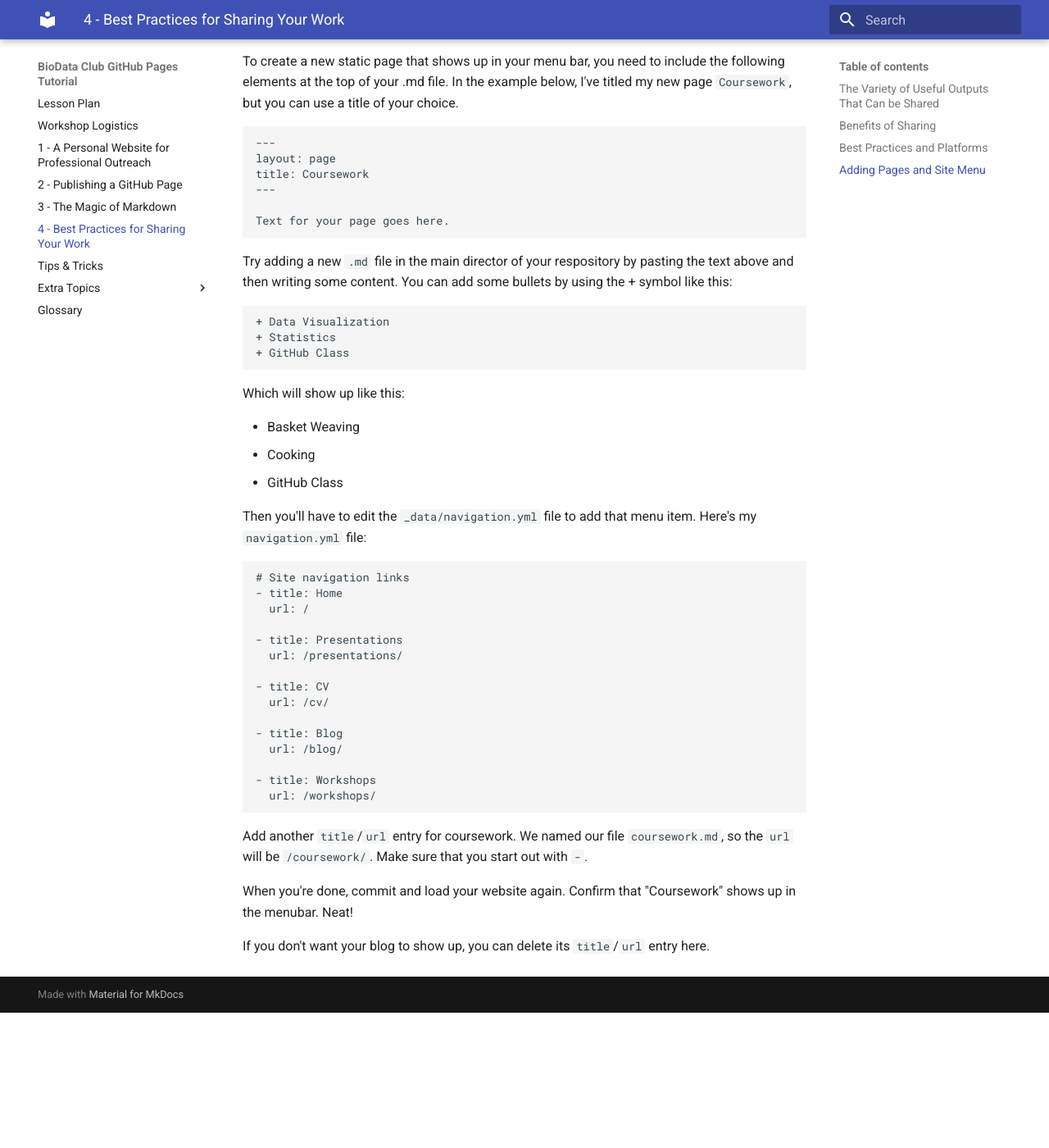
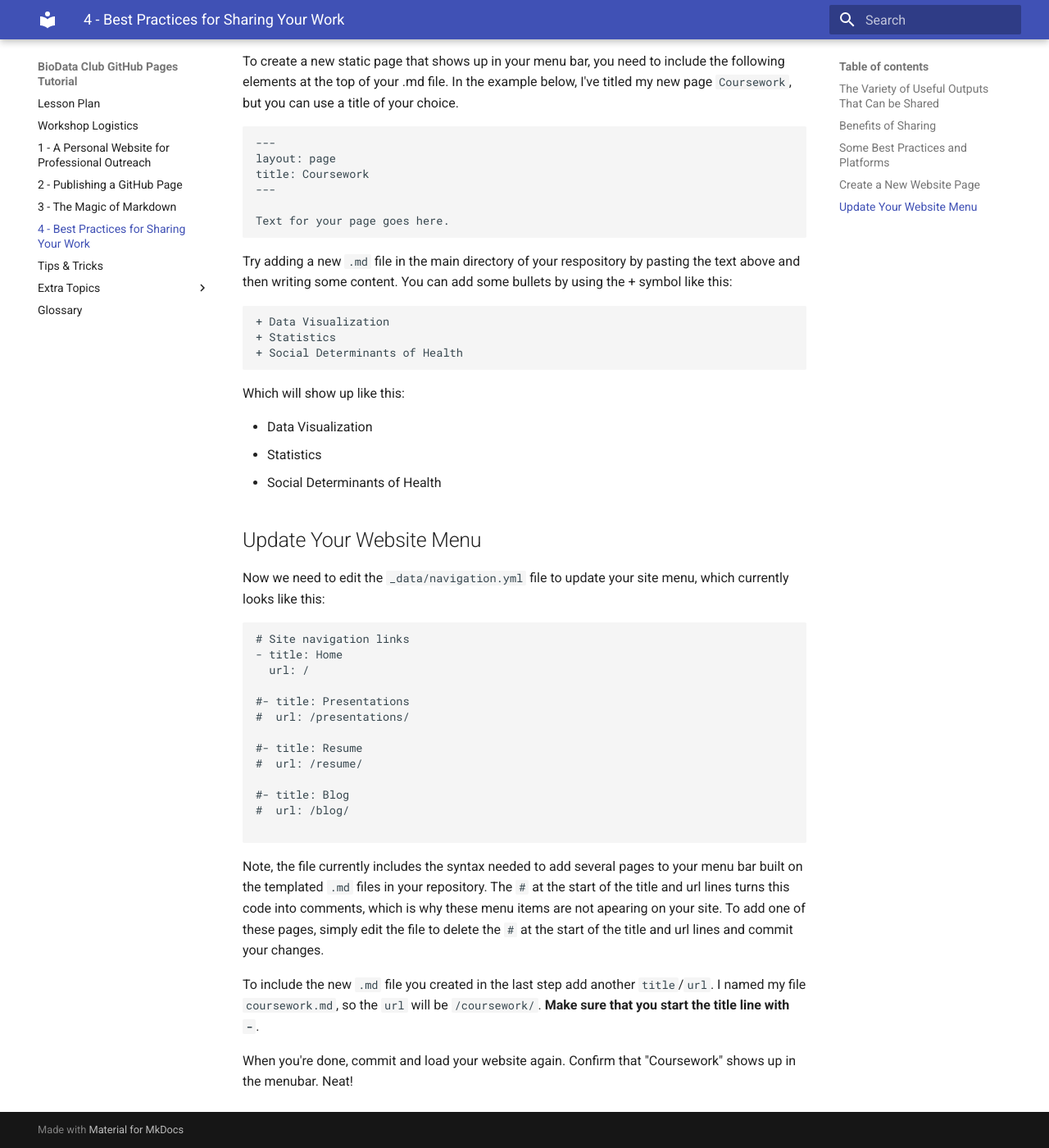
Before and after one commit to BioData-Club/ghpages-rtd, an MkDocs documentation site: the page built from docs/lessons/4.md, in a window 1280 px wide and 1400 px high, scrolled down 1903 px. Shown: the whole window at 82% size. Built offline with MkDocs 1.6.1 and Material for MkDocs 9.7.7, drawn with Linux system fonts in a browser that asks for light colours; old or Windows-style settings are respelled for this version of MkDocs; before the commit the page ends 3138 px from its top, so only the background shows below that; some of the changed text lies outside the part shown.

Commit message:
Update 4.md

````diff
--- a/docs/lessons/4.md
+++ b/docs/lessons/4.md
@@ -15,9 +15,8 @@ Sharing your work in ways that facilitate discovery and attribution (which we'll
 - Deeper enagement with your work
 
 These outcomes are important to researchers and educators across career stages, but we want to take a moment to highlight the advantages for students and early career individuals.  Learning and applying these practices contributes to the integrity of your work and you'll gain experience with techniques and tools that funders, journals, and institutions are increasingly promoting and even requiring.  Moreover, you can share work and describe your contributions sooner and more completely than what is supported by the typical journal article publication process.
-## Best Practices and Platforms
-## Adding Pages and Site Menu
-
+## Some Best Practices and Platforms
+## Create a New Website Page
 If you take a look at this [example site](https://laderast.github.io/), you'll notice a menu bar at the top with links to pages for the contributions Ted wants to showcase.  Your site doesn't yet include a menu or additional pages, but you can easily add both.
 
 First, let's take a look at the files we'll be working with in the main directory of your website repository.  Pages are generated from files that end in `.md`(except `LICENSE.md` and `README.md`).  Your site menu is created from the `_data/navigation.yml`.  You'll probably notice that there are some `.md` files in your repository that don't yet appear on your site, such as `presentations.md`.  These are templated pages that you can update and add to your site menu, but you can also create new pages.
@@ -33,41 +32,39 @@ title: Coursework
 Text for your page goes here.
 ```
 
-Try adding a new `.md` file in the main director of your respository by pasting the text above and then writing some content. You can add some bullets by using the + symbol like this:
+Try adding a new `.md` file in the main directory of your respository by pasting the text above and then writing some content. You can add some bullets by using the + symbol like this:
 
 ```
 + Data Visualization
 + Statistics
-+ GitHub Class
++ Social Determinants of Health
 ```
 
 Which will show up like this:
 
-+ Basket Weaving
-+ Cooking
-+ GitHub Class
-
-Then you'll have to edit the `_data/navigation.yml` file to add that menu item. Here's my `navigation.yml` file:
++ Data Visualization
++ Statistics
++ Social Determinants of Health
+## Update Your Website Menu
+Now we need to edit the `_data/navigation.yml` file to update your site menu, which currently looks like this:
 
 ```
 # Site navigation links
 - title: Home
   url: /
 
-- title: Presentations
-  url: /presentations/
+#- title: Presentations
+#  url: /presentations/
 
-- title: CV
-  url: /cv/
+#- title: Resume
+#  url: /resume/
 
-- title: Blog
-  url: /blog/
+#- title: Blog
+#  url: /blog/
 
-- title: Workshops
-  url: /workshops/
 ```
-Add another `title`/`url` entry for coursework. We named our file `coursework.md`, so the `url` will be `/coursework/`. Make sure that you start out with `-`.
+Note, the file currently includes the syntax needed to add several pages to your menu bar built on the templated `.md` files in your repository.  The `#` at the start of the title and url lines turns this code into comments, which is why these menu items are not apearing on your site.  To add one of these pages, simply edit the file to delete the `#` at the start of the title and url lines and commit your changes.
+
+To include the new `.md` file you created in the last step add another `title`/`url`.  I named my file `coursework.md`, so the `url` will be `/coursework/`. **Make sure that you start the title line with `-`**.
 
 When you're done, commit and load your website again. Confirm that "Coursework" shows up in the menubar. Neat!
-
-If you don't want your blog to show up, you can delete its `title`/`url` entry here.
````
